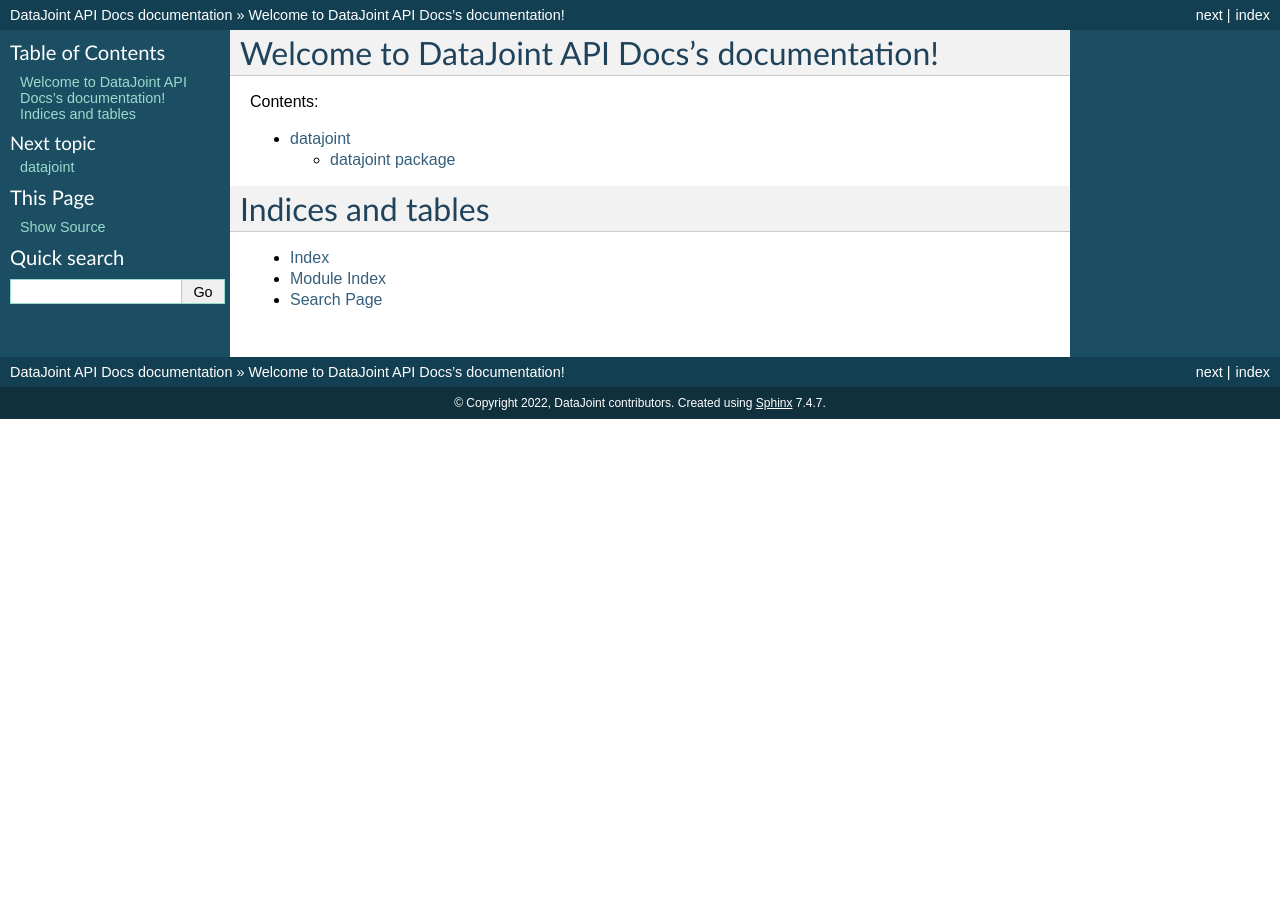
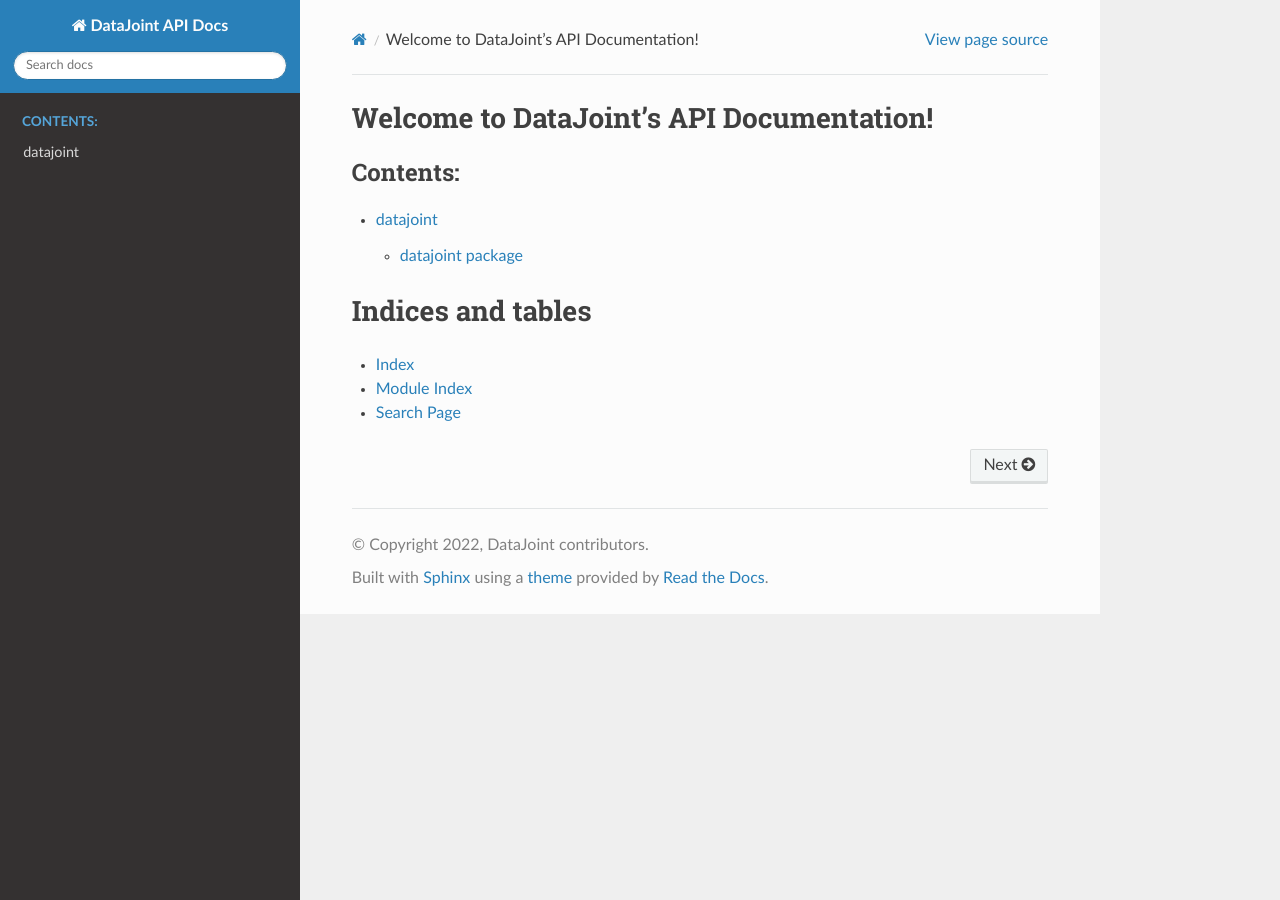
Before and after one commit to datajoint/datajoint-python, a Sphinx documentation site: the page built from docs-api/source/index.rst, in a window 1280 px wide. Built offline with Sphinx 7.4.7 and the Read the Docs theme 2.0.0, drawn with Linux system fonts in a browser that asks for light colours.

Commit message:
Corrections

```diff
--- a/docs-api/source/conf.py
+++ b/docs-api/source/conf.py
@@ -43,7 +43,7 @@
 # The theme to use for HTML and HTML Help pages.  See the documentation for
 # a list of builtin themes.
 #
-html_theme = 'classic'
+html_theme = 'sphinx_rtd_theme'
 
 # Add any paths that contain custom static files (such as style sheets) here,
 # relative to this directory. They are copied after the builtin static files,
--- a/docs-api/source/index.rst
+++ b/docs-api/source/index.rst
@@ -3,8 +3,8 @@
    You can adapt this file completely to your liking, but it should at least
    contain the root `toctree` directive.
 
-Welcome to DataJoint API Docs's documentation!
-==============================================
+Welcome to DataJoint's API Documentation!
+=========================================
 
 .. toctree::
    :maxdepth: 2
```
Also changed, not shown: docs-api/readme.md (deleted), 1 other file.
